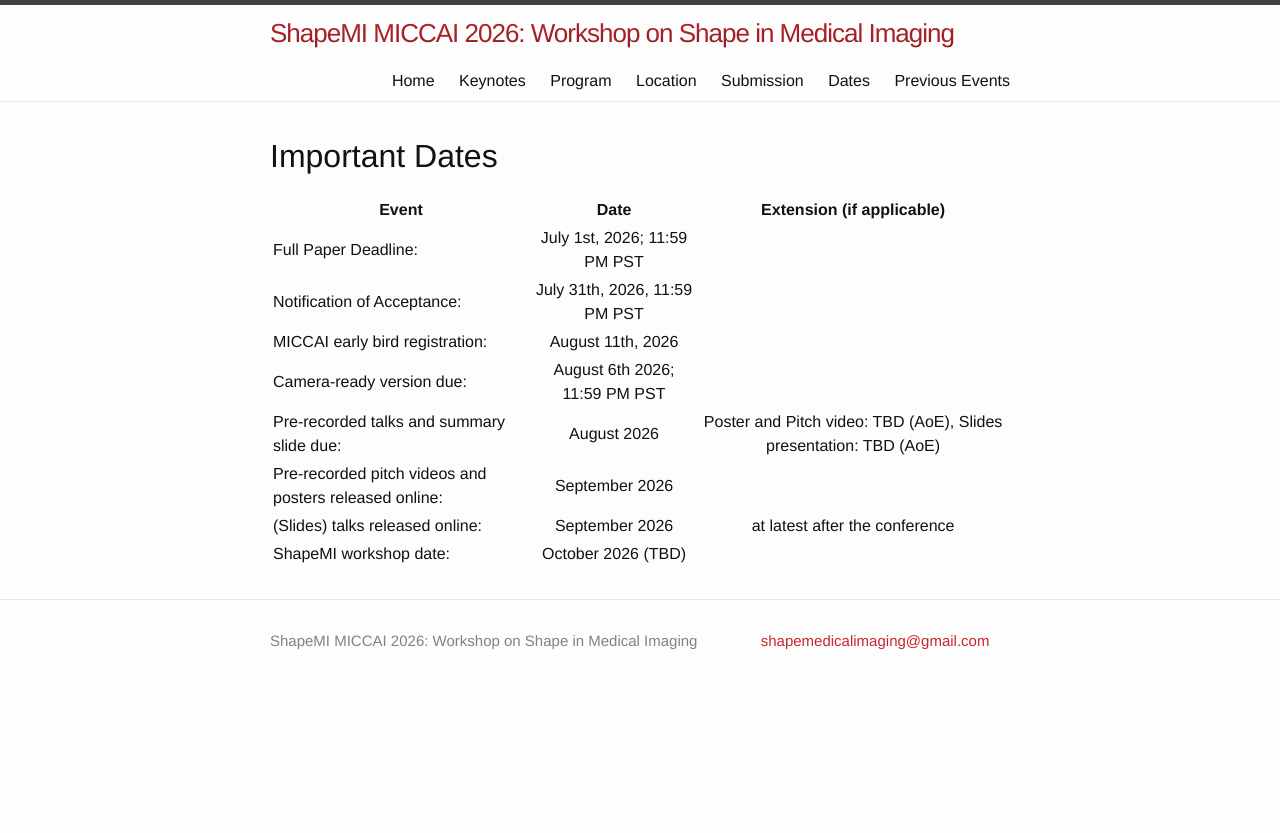
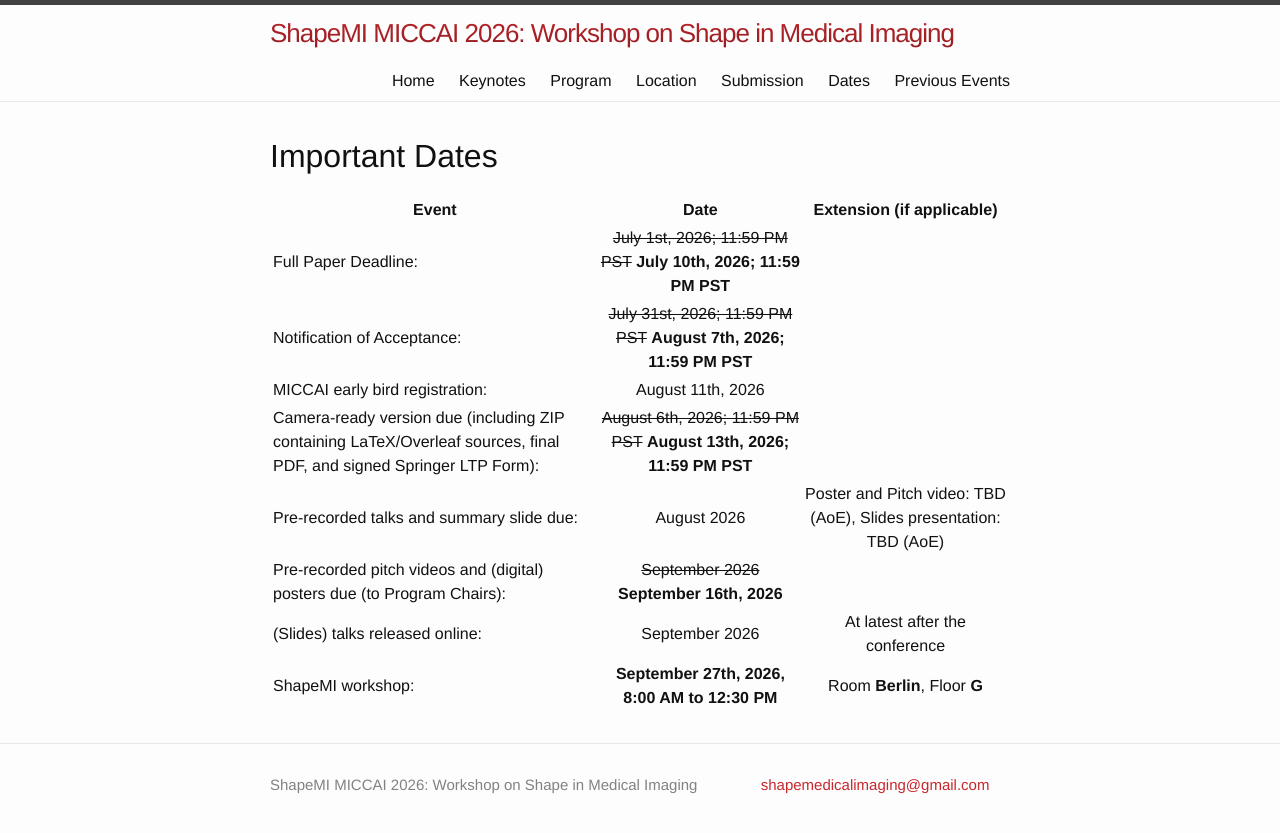
Before and after one commit to shapemi/shapemi.github.io, a Jekyll site: the page built from dates/index.md, in a window 1280 px wide. Shown: the top 833 px of the page. Built offline with Jekyll 4.4.1, drawn with Linux system fonts in a browser that asks for light colours.

Commit message:
Update important dates and deadlines

```diff
--- a/dates/index.md
+++ b/dates/index.md
@@ -4,15 +4,16 @@ title: Dates
 permalink: /dates/
 order: 5
 ---
+
 # Important Dates
 
 | Event | Date | Extension (if applicable) |
 |---|:---:|:---:|
-| Full Paper Deadline: | July 1st, 2026; 11:59 PM PST |  |
-| Notification of Acceptance: | July 31th, 2026, 11:59 PM PST |  |
-| MICCAI early bird registration: |  August 11th, 2026 | |
-| Camera-ready version due: | August 6th 2026; 11:59 PM PST | |
+| Full Paper Deadline: | ~~July 1st, 2026; 11:59 PM PST~~ **July 10th, 2026; 11:59 PM PST** | |
+| Notification of Acceptance: | ~~July 31st, 2026; 11:59 PM PST~~ **August 7th, 2026; 11:59 PM PST** | |
+| MICCAI early bird registration: | August 11th, 2026 | |
+| Camera-ready version due (including ZIP containing LaTeX/Overleaf sources, final PDF, and signed Springer LTP Form): | ~~August 6th, 2026; 11:59 PM PST~~ **August 13th, 2026; 11:59 PM PST** | |
 | Pre-recorded talks and summary slide due: | August 2026 | Poster and Pitch video: TBD (AoE), Slides presentation: TBD (AoE) |
-| Pre-recorded pitch videos and posters released online: | September 2026 |  |
-| (Slides) talks released online: | September 2026 | at latest after the conference |
-| ShapeMI workshop date: | October 2026 (TBD)  | |
+| Pre-recorded pitch videos and (digital) posters due (to Program Chairs): | ~~September 2026~~ **September 16th, 2026** | |
+| (Slides) talks released online: | September 2026 | At latest after the conference |
+| ShapeMI workshop: | **September 27th, 2026, 8:00 AM to 12:30 PM** | Room **Berlin**, Floor **G** |
```
